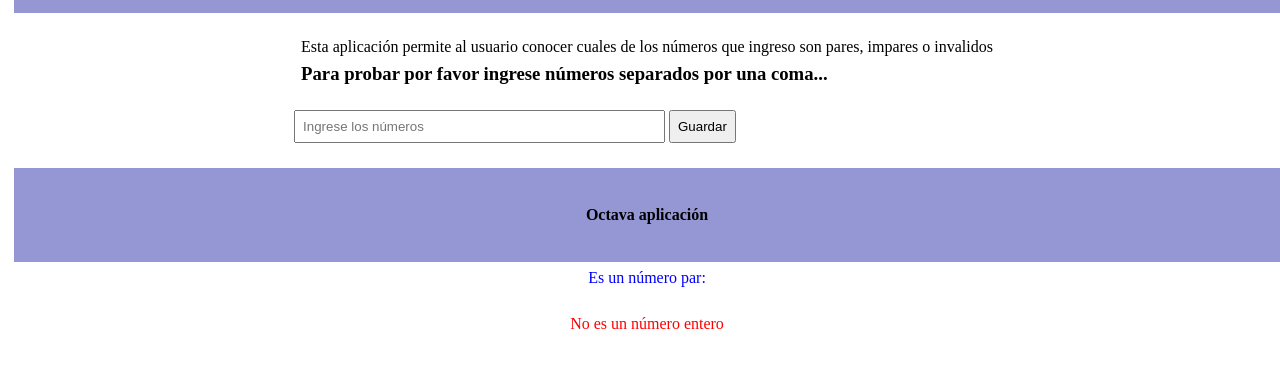
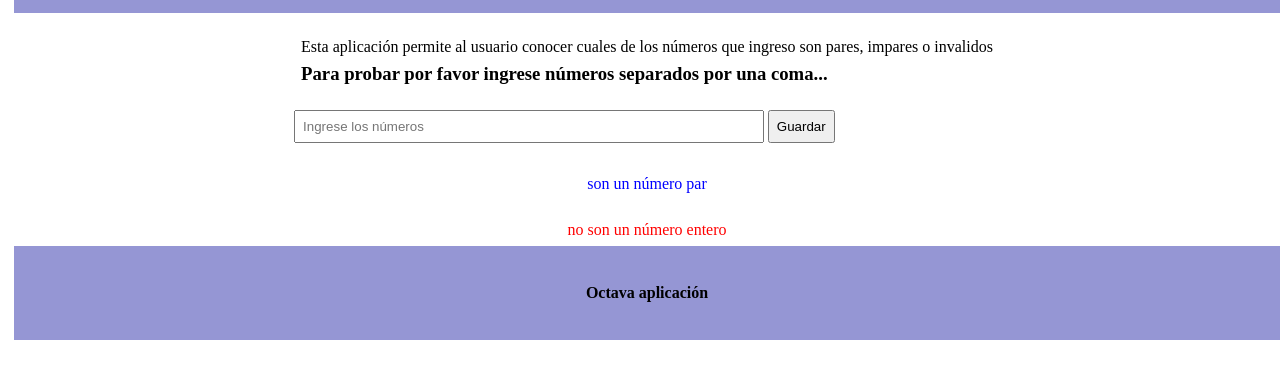
Before and after one commit to Kar2C/PAGINAS_WEB, a plain HTML site: page Octava aplicación/index.html in a window 1280 px wide. Both pictures are taken after a click on the button "Guardar". Shown: the part 292-670 px from the top of the page. Drawn offline with Linux system fonts and the light colour scheme.

Commit message:
Aplicación 8 finalizada

```diff
--- a/Octava aplicación/css/index.css
+++ b/Octava aplicación/css/index.css
@@ -24,5 +24,5 @@
 }
 
 .texto{
-    width: 50%;
+    width: 64%;
 }
--- a/Octava aplicación/index.html
+++ b/Octava aplicación/index.html
@@ -24,12 +24,12 @@
             <input type="button" value="Guardar" onclick="validacion()">
             <br><br>
         </article>
+        <p id="respuesta"></p>
+        <p id="segResult"></p>
+        <p id="terResult"></p>
         <footer>
             <h4>Octava aplicación</h4>
         </footer>
-        <p id="respuesta"></p>
-        <p id="segResult"></p>
-        <p id="terResult"></p>
     </section>
     <script src="js/numeros.js"></script>
 </body>
--- a/Octava aplicación/js/numeros.js
+++ b/Octava aplicación/js/numeros.js
@@ -2,12 +2,12 @@ function validacion() {
 
     const numeros = document.getElementById("numero").value;
     const numerosGuardados = numeros.split(",");
-    const pares = numerosGuardados.filter(numero => numero % 2 == 0);
-    const impares = numerosGuardados.filter(numero => numero % 2 != 0);
+    const pares = numerosGuardados.filter(numero => numero % 2 == 0 && numero % 1 == 0);
+    const impares = numerosGuardados.filter(numero => (numero % 2 != 0 && numero % 1 == 0));
     const enteros = numerosGuardados.filter(numero => numero % 1 != 0);
 
     if (pares.lenght != 0) {
-        respuesta.innerHTML = "<font color=blue> Es un número par: </font>" + pares.join(", ");
+        respuesta.innerHTML = pares.join(", ") + "<font color=blue> son un número par </font>";
     }
     if (impares.length != 0) {
         for (index = 0; index < impares.length; index++) {
@@ -15,9 +15,9 @@ function validacion() {
                 impares[index] = " ";
             }
         }
-        segResult.innerHTML = "<font color=green> Es un número impar: </font>" + impares.join(", ");
+        segResult.innerHTML = impares.join(", ")  +"<font color=green> son un número impar </font>" ;
     }
     if (enteros.lenght != 0) {
-        terResult.innerHTML = "<font color=red> No es un número entero </font>" + enteros.join(", ");
+        terResult.innerHTML = enteros.join(", ") + "<font color=red> no son un número entero </font>" ;
     }
 }
```
